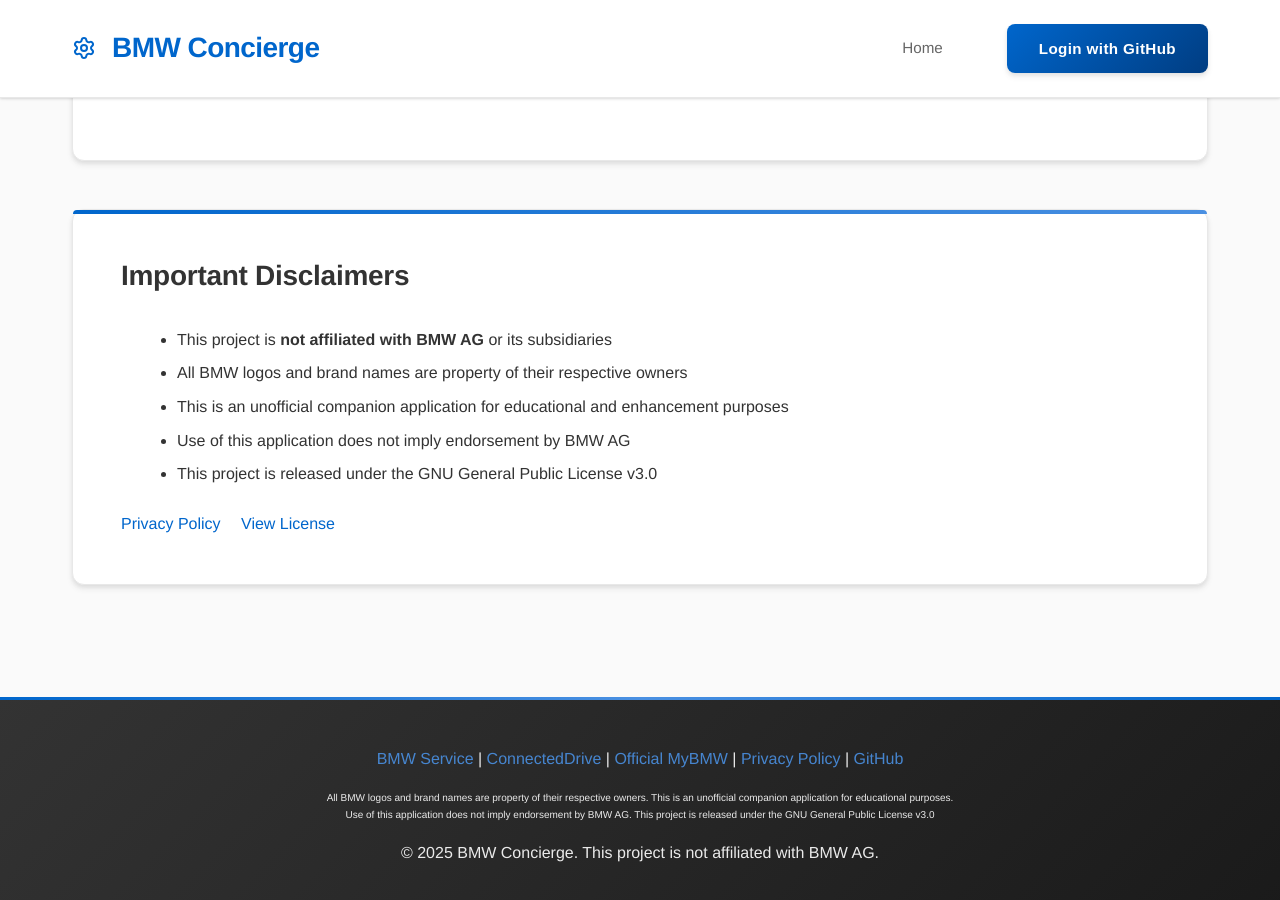
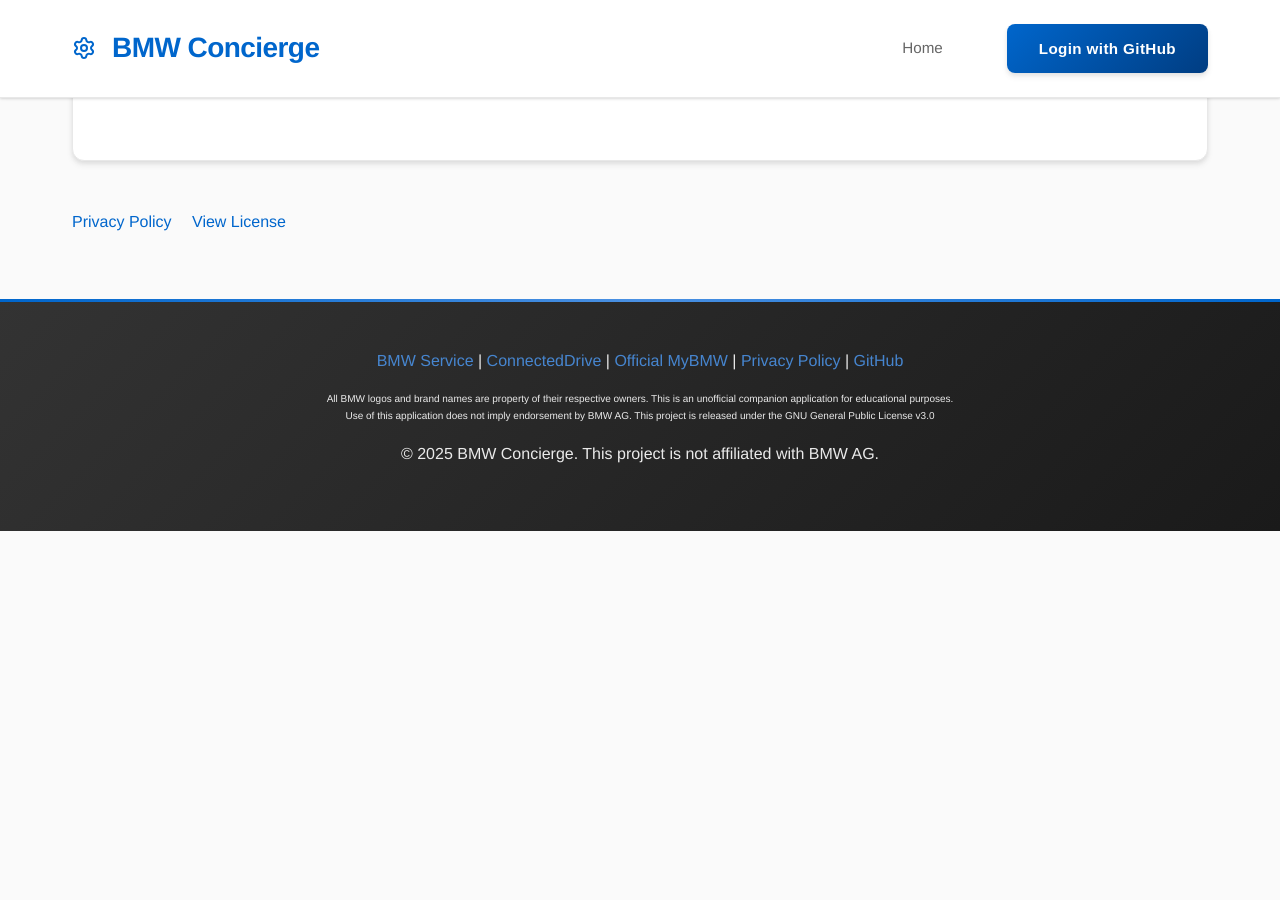
Before and after one commit to chatala1/BMW-Concierge, a Jekyll site: the page built from index.html, in a window 1280 px wide and 900 px high, scrolled down 2570 px. Built offline with Jekyll 4.4.1, drawn with Linux system fonts in a browser that asks for light colours; after the commit the page ends 3101 px from its top, so only the background shows below that.

Commit message:
Update index.html

```diff
--- a/index.html
+++ b/index.html
@@ -87,16 +87,6 @@
     </ol>
 </div>
 
-<div class="card">
-    <h2>Important Disclaimers</h2>
-    <ul style="margin-left: 1.5rem; margin-top: 1rem;">
-        <li>This project is <strong>not affiliated with BMW AG</strong> or its subsidiaries</li>
-        <li>All BMW logos and brand names are property of their respective owners</li>
-        <li>This is an unofficial companion application for educational and enhancement purposes</li>
-        <li>Use of this application does not imply endorsement by BMW AG</li>
-        <li>This project is released under the GNU General Public License v3.0</li>
-    </ul>
-
     <div style="margin-top: 1.5rem;">
         <a href="{{ '/privacy.html' | relative_url }}" class="#">Privacy Policy</a>
         <a href="https://github.com/chatala1/BMW-Concierge/blob/main/LICENSE" target="_blank" class="#" style="margin-left: 1rem;">View License</a>
```
